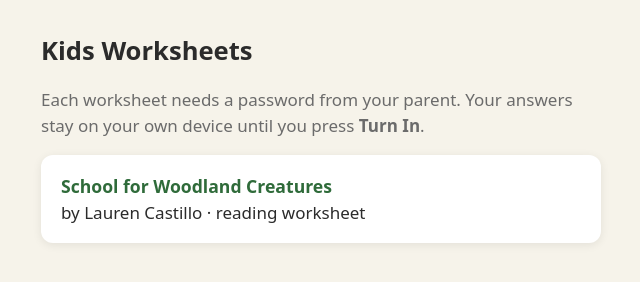
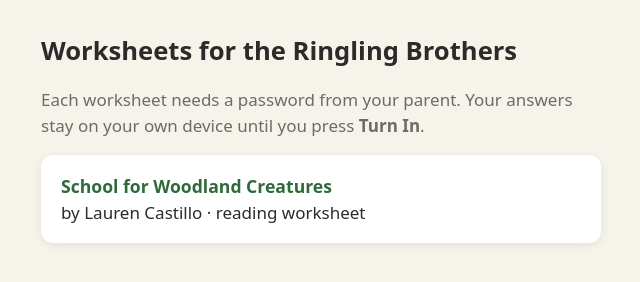
Before and after one commit to prabu-github/kidsworksheets, a plain HTML site: page index.html in a window 1280 px wide. Shown: the whole page, without its empty margins (319-959 px from the left). Drawn offline with Linux system fonts and the light colour scheme.

Commit message:
Rename landing page to Worksheets for the Ringling Brothers
Co-Authored-By: Claude Opus 5.5 <noreply@anthropic.com>

```diff
--- a/index.html
+++ b/index.html
@@ -4,7 +4,7 @@
 <meta charset="utf-8">
 <meta name="viewport" content="width=device-width, initial-scale=1">
 <meta name="robots" content="noindex, nofollow">
-<title>Kids Worksheets</title>
+<title>Worksheets for the Ringling Brothers</title>
 <style>
   :root { --bg:#f6f3ea; --card:#fff; --ink:#2b2b2b; --muted:#6b6b6b; --accent:#2f6b3a; }
   @media (prefers-color-scheme: dark) {
@@ -21,7 +21,7 @@
 </head>
 <body>
 <main>
-  <h1>Kids Worksheets</h1>
+  <h1>Worksheets for the Ringling Brothers</h1>
   <p>Each worksheet needs a password from your parent. Your answers stay on your own device until you press <b>Turn In</b>.</p>
   <a class="card" href="woodland.html">
     <strong>School for Woodland Creatures</strong>
```
